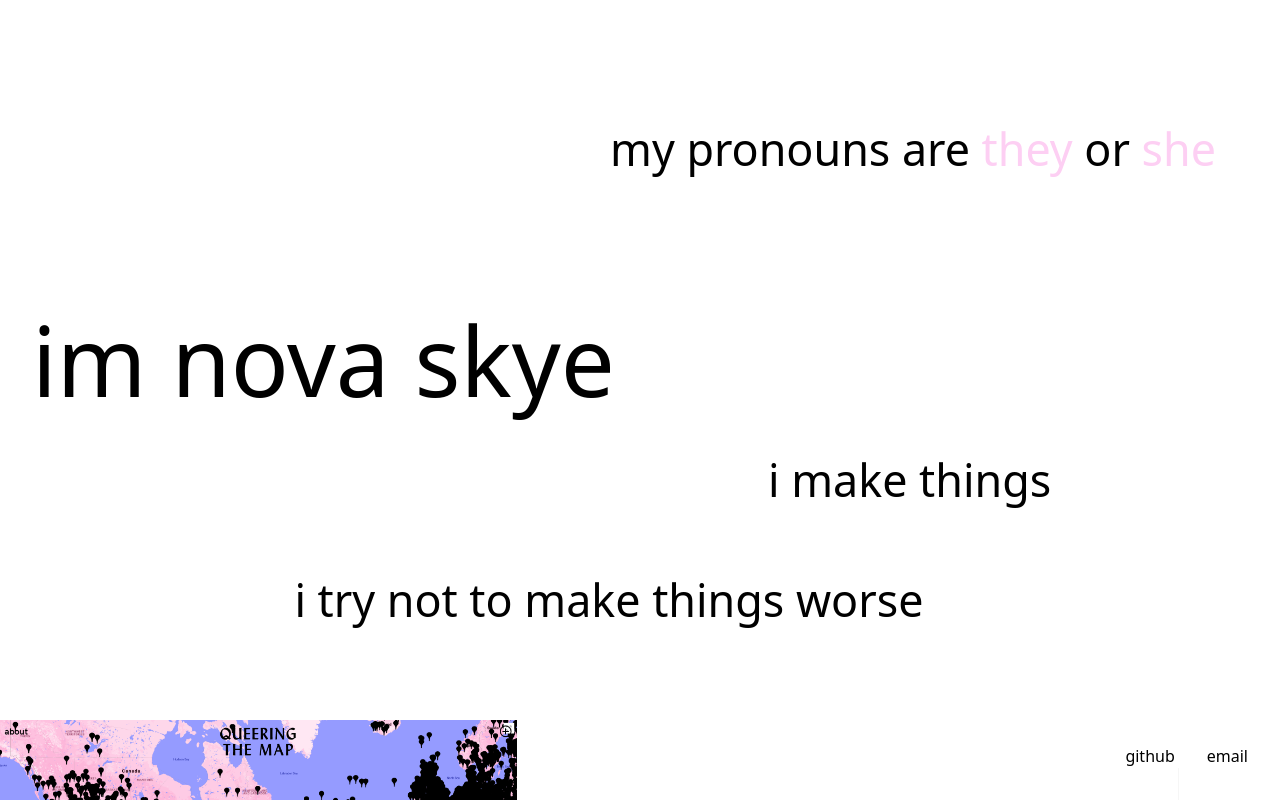
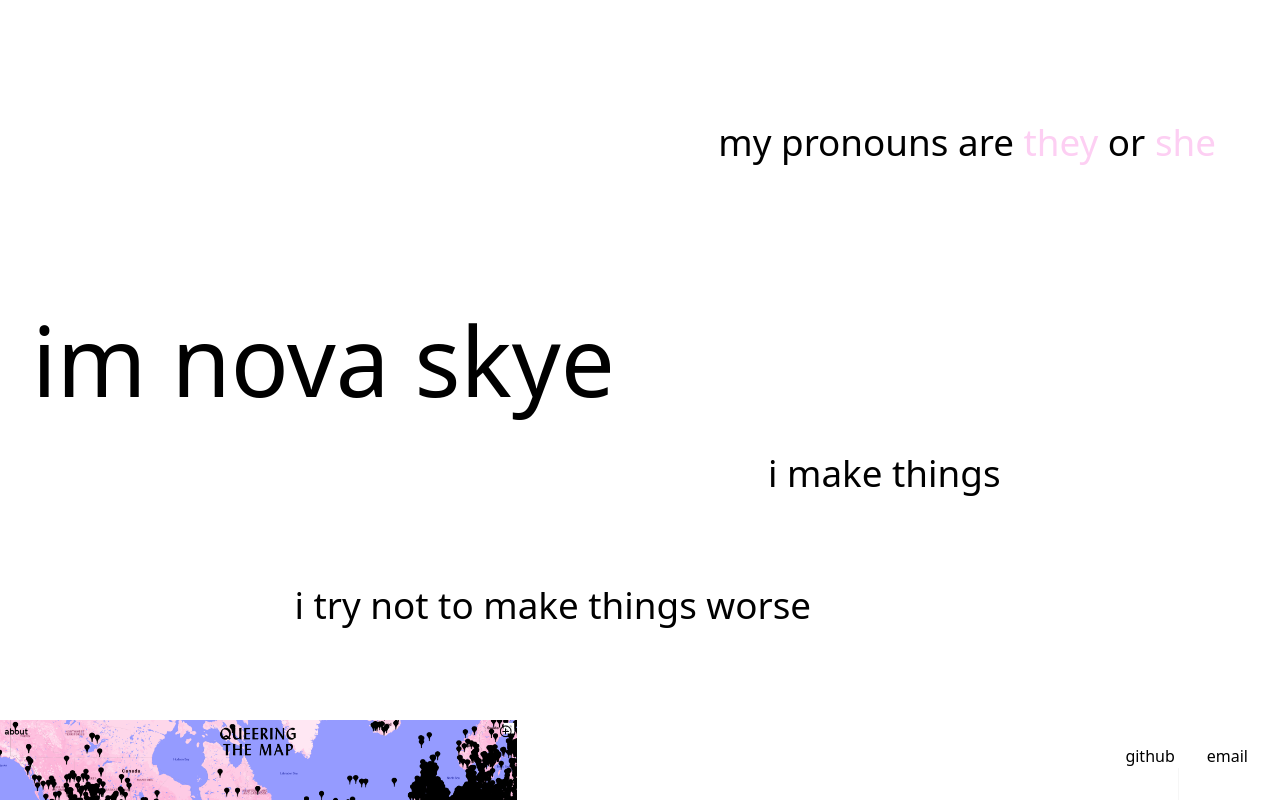
Before and after one commit to sissyliberation/next-portfolio, a Next.js app: page / in a window 1280 px wide. Shown: the top 800 px of the page. Built offline with nearby package versions, Linux system fonts and the light colour scheme.

Commit message:
adjust hero text size

```diff
--- a/components/hero/hero.module.scss
+++ b/components/hero/hero.module.scss
@@ -38,17 +38,17 @@
 
 .text {
   @include transition(color, opacity);
-  font-size: 2rem;
+  font-size: 1.75rem;
   margin-top: $space-md;
   opacity: 1;
 
   @include screen-md {
     margin-top: 0;
-    font-size: 2.8rem;
+    font-size: 2.3rem;
   }
 
   @include screen-lg {
-    font-size: 3.2rem;
+    font-size: 2.6rem;
   }
 }
 
--- a/components/hero/index.js
+++ b/components/hero/index.js
@@ -4,15 +4,16 @@ import styles from './hero.module.scss'
 export default function Portfolio(props) {
   const [heroClass, setClass] = useState(styles.hero);
 
-  const handleScroll = () => {
+  const handleHeroAnimation = () => {
     let scrollTop = (window.pageYOffset !== undefined) ? window.pageYOffset : (document.documentElement || document.body.parentNode || document.body).scrollTop;
 
     setClass(scrollTop ? `${styles.hero} ${styles.scrolled}` : styles.hero);
   }
 
   useEffect(() => {
-    window.addEventListener('scroll', handleScroll);
-    return () => window.removeEventListener('scroll', handleScroll);
+    handleHeroAnimation();
+    window.addEventListener('scroll', handleHeroAnimation);
+    return () => window.removeEventListener('scroll', handleHeroAnimation);
   });
 
   const hero = {
```
